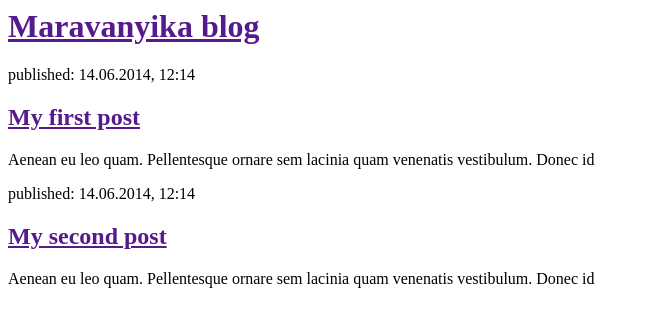
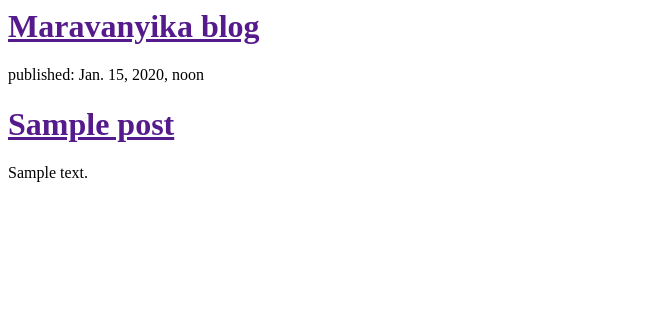
Before and after one commit to Rmaravanyika/my-first-blog, a Django app: template blog/templates/blog/post_list.html in a window 1280 px wide. Shown: the top 327 px of the page, without its empty margins (0-649 px from the left). Run offline with Django 3.2, Linux system fonts and the light colour scheme; the template is opened without the code that fills it: values that come from a table or form of the project are taken from there, others are empty; tables that the repository leaves empty hold one stand-in row (values such as "Sample post").

Commit message:
modified templates to display posts from database

```diff
--- a/blog/templates/blog/post_list.html
+++ b/blog/templates/blog/post_list.html
@@ -6,14 +6,15 @@
 		<div>
 		    <h1><a href="">Maravanyika blog</a></h1>
 		</div>
+
+		{% for post in posts %}
 			<div>
-<p>published: 14.06.2014, 12:14</p>
-<h2><a href="">My first post</a></h2>
-<p>Aenean eu leo quam. Pellentesque ornare sem lacinia quam venenatis vestibulum. Donec id </div>
-<div>
-<p>published: 14.06.2014, 12:14</p>
-<h2><a href="">My second post</a></h2>
-<p>Aenean eu leo quam. Pellentesque ornare sem lacinia quam venenatis vestibulum. Donec id </div>
+			    <p>published: {{ post.published_date }}</p>
+			    <h1><a href="">{{ post.title }}</a></h1>
+			    <p>{{ post.text|linebreaks }}</p>
+		    </div>
+		{% endfor %}
+
 	</body>
 
 
```
Also changed, not shown: blog/views.py (+5 -2 lines). Lines whose indentation alone changed are shown as unchanged.
